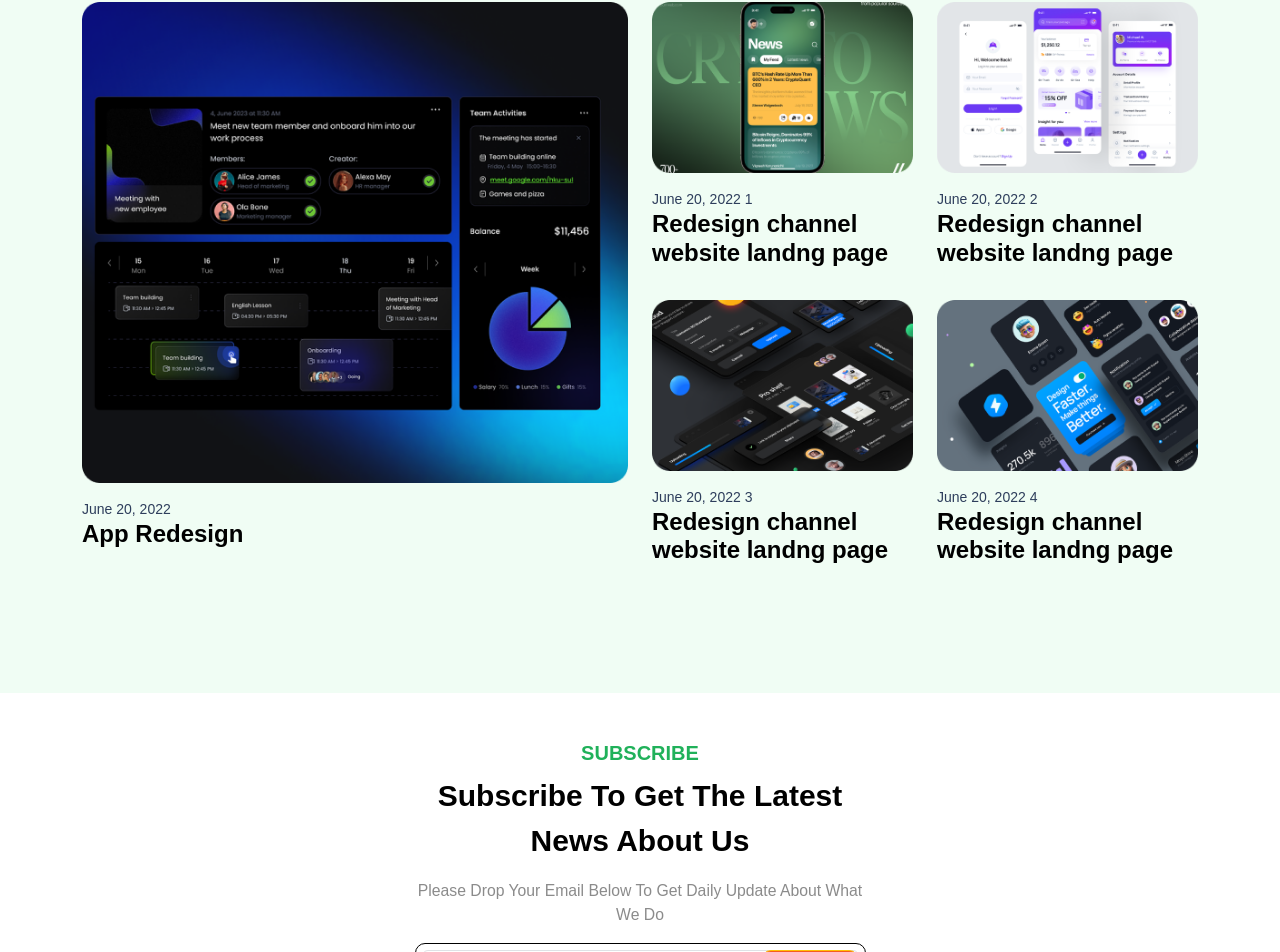
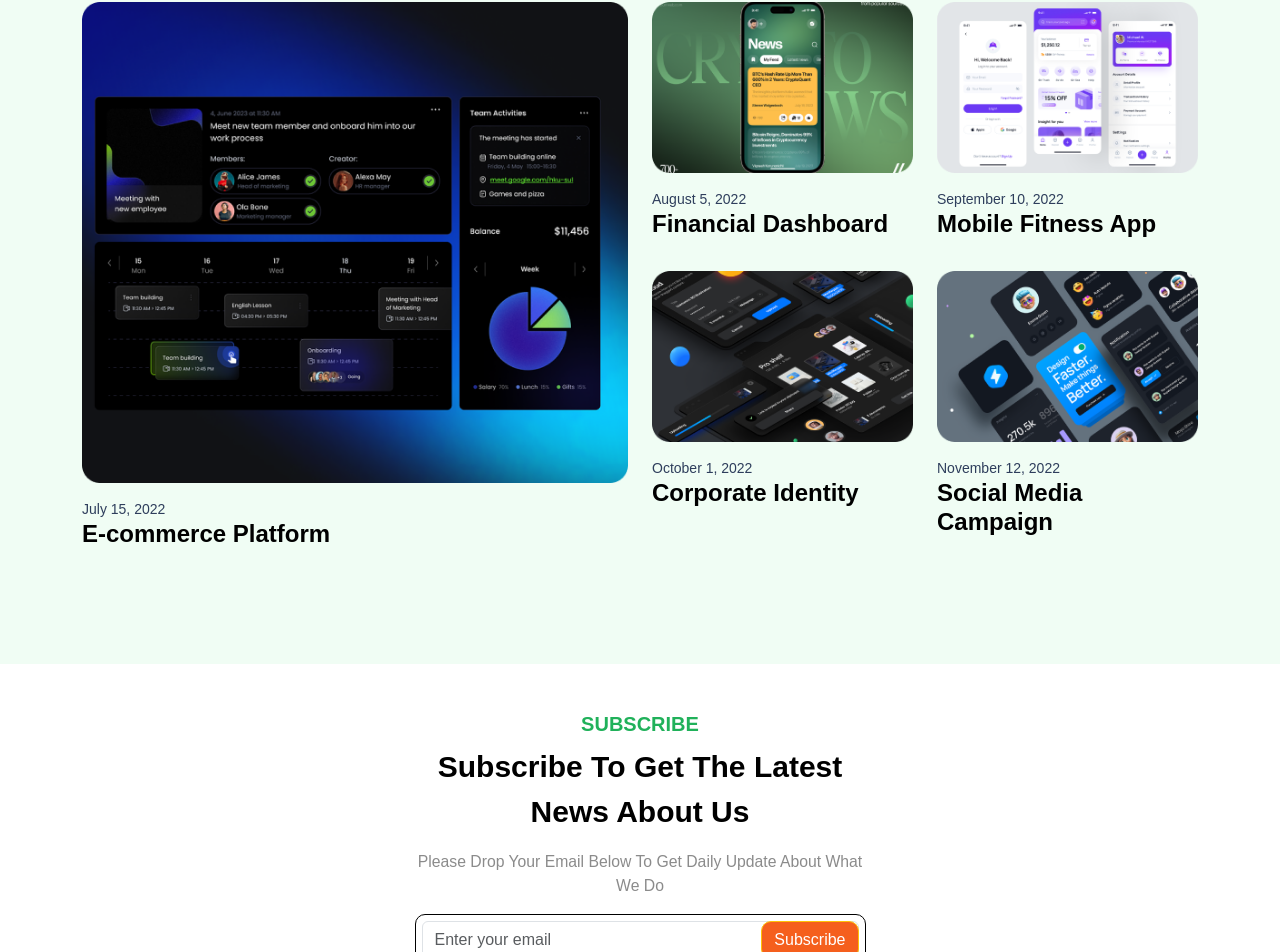
Before and after one commit to autocircled/module-14-assignment, a React (Vite) app: page / in a window 1280 px wide. Shown: the part 2067-3019 px from the top of the page. Built offline with nearby package versions, Linux system fonts and the light colour scheme.

Commit message:
featured project is also done

```diff
--- /dev/null
+++ b/public/database/featured-projects.json
@@ -0,0 +1,74 @@
+{
+    "data": [
+        {
+            "title": "E-commerce Platform",
+            "category": "Web Development",
+            "tag": "vip",
+            "time": "July 15, 2022",
+            "image": "/images/project-1.png"
+        },
+        {
+            "title": "Financial Dashboard",
+            "category": "UI/UX Design",
+            "tag": "featured",
+            "time": "August 5, 2022",
+            "image": "/images/project-2.png"
+        },
+        {
+            "title": "Mobile Fitness App",
+            "category": "App Development",
+            "tag": "featured",
+            "time": "September 10, 2022",
+            "image": "/images/project-3.png"
+        },
+        {
+            "title": "Corporate Identity",
+            "category": "Branding",
+            "tag": "featured",
+            "time": "October 1, 2022",
+            "image": "/images/project-4.png"
+        },
+        {
+            "title": "Social Media Campaign",
+            "category": "Marketing",
+            "tag": "featured",
+            "time": "November 12, 2022",
+            "image": "/images/project-5.png"
+        },
+        {
+            "title": "Smart Home Automation",
+            "category": "IoT",
+            "tag": "general",
+            "time": "December 3, 2022",
+            "image": "/images/project-6.png"
+        },
+        {
+            "title": "Educational Platform",
+            "category": "Web Development",
+            "tag": "general",
+            "time": "January 7, 2023",
+            "image": "/images/project-7.png"
+        },
+        {
+            "title": "Travel Planning App",
+            "category": "App Design",
+            "tag": "general",
+            "time": "February 18, 2023",
+            "image": "/images/project-8.png"
+        },
+        {
+            "title": "Sustainable Packaging",
+            "category": "Product Design",
+            "tag": "general",
+            "time": "March 25, 2023",
+            "image": "/images/project-9.png"
+        },
+        {
+            "title": "Community Engagement",
+            "category": "Social Impact",
+            "tag": "general",
+            "time": "April 9, 2023",
+            "image": "/images/project-10.png"
+        }
+    ]
+}
--- a/src/components/FeaturedProjects.jsx
+++ b/src/components/FeaturedProjects.jsx
@@ -1,85 +1,20 @@
-import { useState } from 'react'
+import { useEffect, useState } from 'react'
+import { getJsonData } from '../apiRequests/apiRequest'
 
 const FeaturedProjects = () => {
-    const [data] = useState([
-        {
-            title: 'App Redesign',
-            category: 'App Design',
-            tag: 'vip',
-            time: 'June 20, 2022',
-            thumbnail: '/images/project-1.png'
-        },
-        {
-            title: 'Redesign channel website landng page',
-            category: 'App Design',
-            tag: 'featured',
-            time: 'June 20, 2022',
-            thumbnail: '/images/project-2.png'
-        },
-        {
-            title: 'Redesign channel website landng page',
-            category: 'App Design',
-            tag: 'featured',
-            time: 'June 20, 2022',
-            thumbnail: '/images/project-3.png'
-        },
-        {
-            title: 'Redesign channel website landng page',
-            category: 'App Design',
-            tag: 'featured',
-            time: 'June 20, 2022',
-            thumbnail: '/images/project-4.png'
-        },
-        {
-            title: 'Redesign channel website landng page',
-            category: 'App Design',
-            tag: 'featured',
-            time: 'June 20, 2022',
-            thumbnail: '/images/project-5.png'
-        },
-        {
-            title: 'Redesign channel website landng page',
-            category: 'App Design',
-            tag: 'general',
-            time: 'June 20, 2022',
-            thumbnail: '/images/project-6.png'
-        },
-        {
-            title: 'Redesign channel website landng page',
-            category: 'App Design',
-            tag: 'general',
-            time: 'June 20, 2022',
-            thumbnail: '/images/project-7.png'
-        },
-        {
-            title: 'Redesign channel website landng page',
-            category: 'App Design',
-            tag: 'general',
-            time: 'June 20, 2022',
-            thumbnail: '/images/project-8.png'
-        },
-        {
-            title: 'Redesign channel website landng page',
-            category: 'App Design',
-            tag: 'general',
-            time: 'June 20, 2022',
-            thumbnail: '/images/project-9.png'
-        },
-        {
-            title: 'Redesign channel website landng page',
-            category: 'App Design',
-            tag: 'general',
-            time: 'June 20, 2022',
-            thumbnail: '/images/project-10.png'
-        },
-        {
-            title: 'Redesign channel website landng page',
-            category: 'App Design',
-            tag: 'general',
-            time: 'June 20, 2022',
-            thumbnail: '/images/project-11.png'
-        },
-    ])
+    const [data, setData] = useState([])
+
+    useEffect(() => {
+        (async () => {
+            try {
+                const { data } = await getJsonData('featured-projects.json');
+                setData(data['data']);
+            } catch (error) {
+                console.log(error);
+            }
+        })()
+    }, [])
+
     return (
         <section className="featured-projects py-5" style={{ backgroundColor: '#F0FDF4' }}>
             <div className="container">
@@ -95,7 +30,7 @@ const FeaturedProjects = () => {
                             item['tag'] === 'vip' &&
                             <>
                                 <div key={index.toString()} className="thumbnail">
-                                    <img className='img-fluid' src={item.thumbnail} alt="" />
+                                    <img className='img-fluid' src={item.image} alt="" />
                                 </div>
                                 <div className="work-body mt-3">
                                     <span className="d-block time heading">{item.time}</span>
@@ -110,10 +45,10 @@ const FeaturedProjects = () => {
                                 item['tag'] === 'featured' &&
                                 <div key={index.toString()} className="col-md-6 mb-4">
                                     <div className="thumbnail">
-                                        <img className="img-fluid" src={item.thumbnail} alt="" />
+                                        <img className="img-fluid" src={item.image} alt="" />
                                     </div>
                                     <div className="work-body mt-3">
-                                        <span className="d-block time heading">{item.time + " " + index}</span>
+                                        <span className="d-block time heading">{item.time}</span>
                                         <h5 className="title">{item.title}</h5>
                                     </div>
                                 </div>
```
